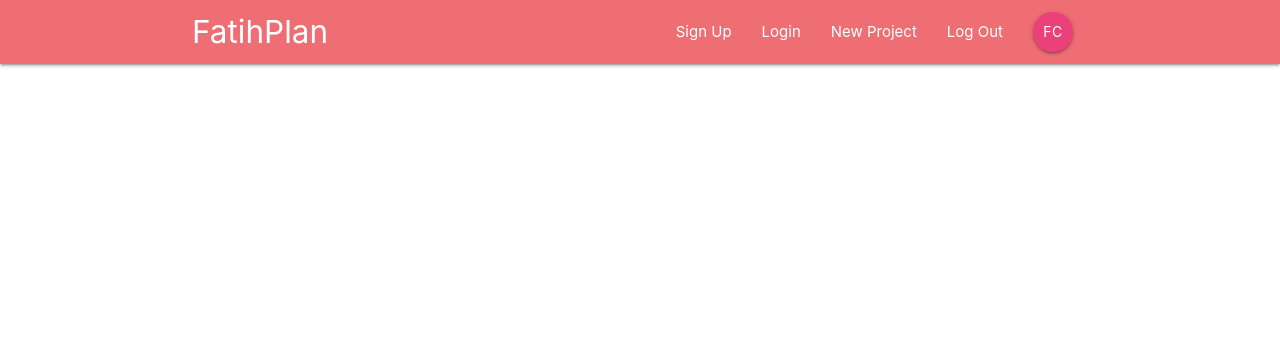
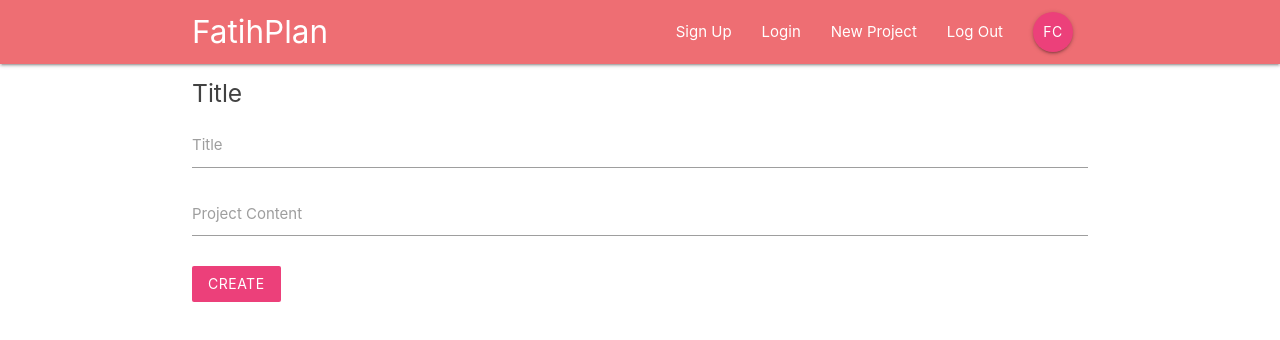
Before and after one commit to mfcandan/React-Redux-FirebaseApp, a React (Create React App) app in the folder react-firebase-app/: page /create in a window 1280 px wide. Shown: the top 340 px of the page. Built offline with nearby package versions, Linux system fonts and the light colour scheme.

Commit message:
Create Project Component

```diff
--- a/react-firebase-app/src/App.js
+++ b/react-firebase-app/src/App.js
@@ -5,6 +5,7 @@
 import ProjectDetails from './components/projects/ProjectDetails';
 import SignIn from './components/auth/SignIn';
 import SignUp from './components/auth/SignUp';
+import CreateProject from './components/projects/CreateProject';
 
 function App() {
   return (
@@ -16,6 +17,7 @@
           <Route path='/project/:id' component={ProjectDetails} />
           <Route path='/signin' component={SignIn} />
           <Route path='/signup' component={SignUp} />
+          <Route path="/create" component={CreateProject} />
         </Switch>
       </div>
     </BrowserRouter>
--- a/react-firebase-app/src/components/projects/CreateProject.js
+++ b/react-firebase-app/src/components/projects/CreateProject.js
@@ -0,0 +1,39 @@
+import React, { Component } from 'react'
+
+class CreateProject extends Component {
+    state = {
+        title: '',
+        content: ''
+    }
+    handleChange = (e) => {
+        this.setState({
+            [e.target.id]: e.target.value
+        })
+    }
+    handleSubmit = (e) => {
+        e.preventDefault();
+        console.log(this.state);
+    }
+    render() {
+        return (
+            <div className="container">
+                <form onSubmit={this.handleSubmit} className="white">
+                    <h5 className="grey-text text-darken-3">Title</h5>
+                    <div className="input-field">
+                        <label htmlFor="title">Title</label>
+                        <input type="text" id="title" onChange={this.handleChange} />
+                    </div>
+                    <div className="input-field">
+                        <label htmlFor="content">Project Content</label>
+                        <textarea id="content" className="materialize-textarea" onChange={this.handleChange} />
+                    </div>
+                    <div className="input-field">
+                        <button className="btn pink lighten-1 z-depth-0">Create</button>
+                    </div>
+                </form>
+            </div>
+        )
+    }
+}
+
+export default CreateProject
```
